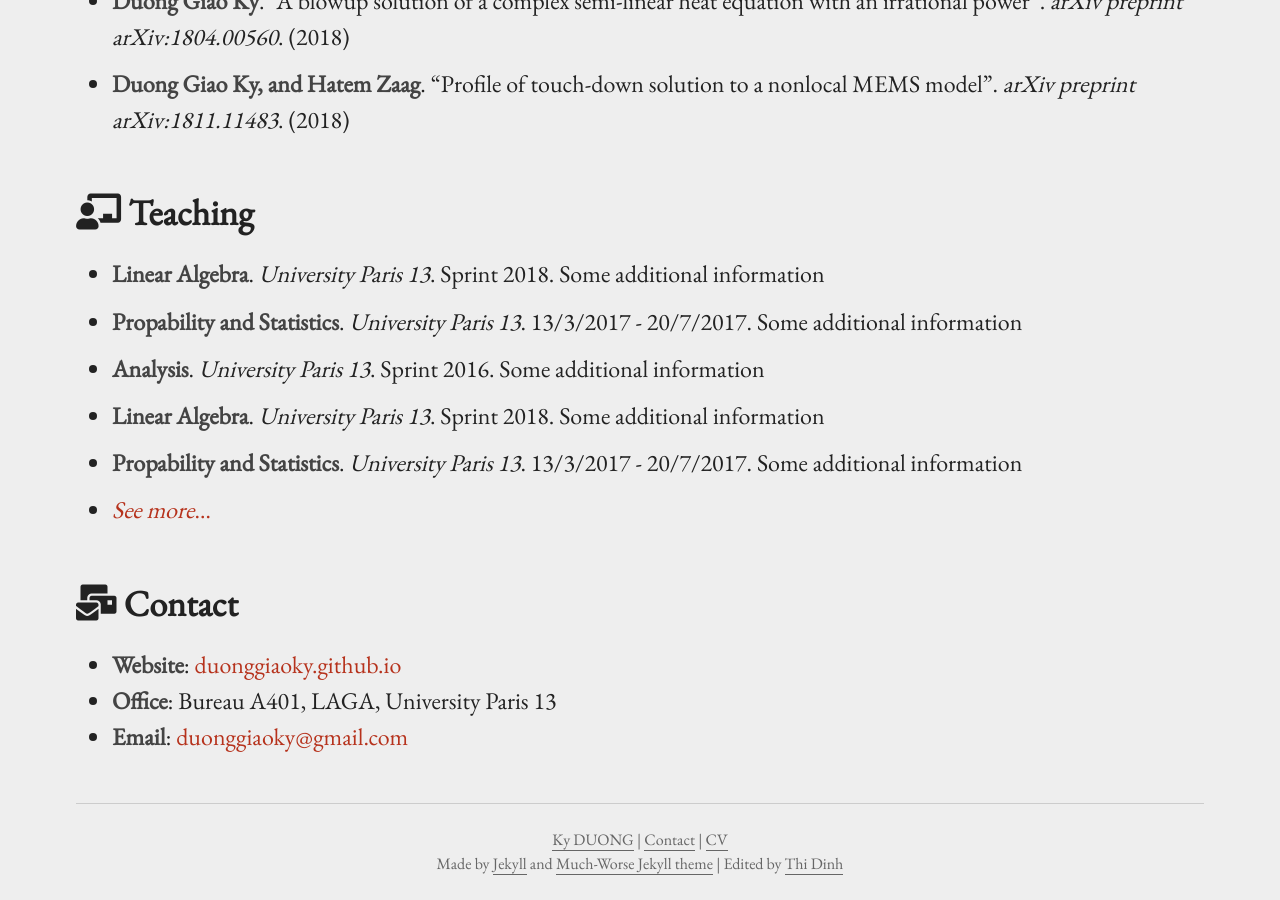
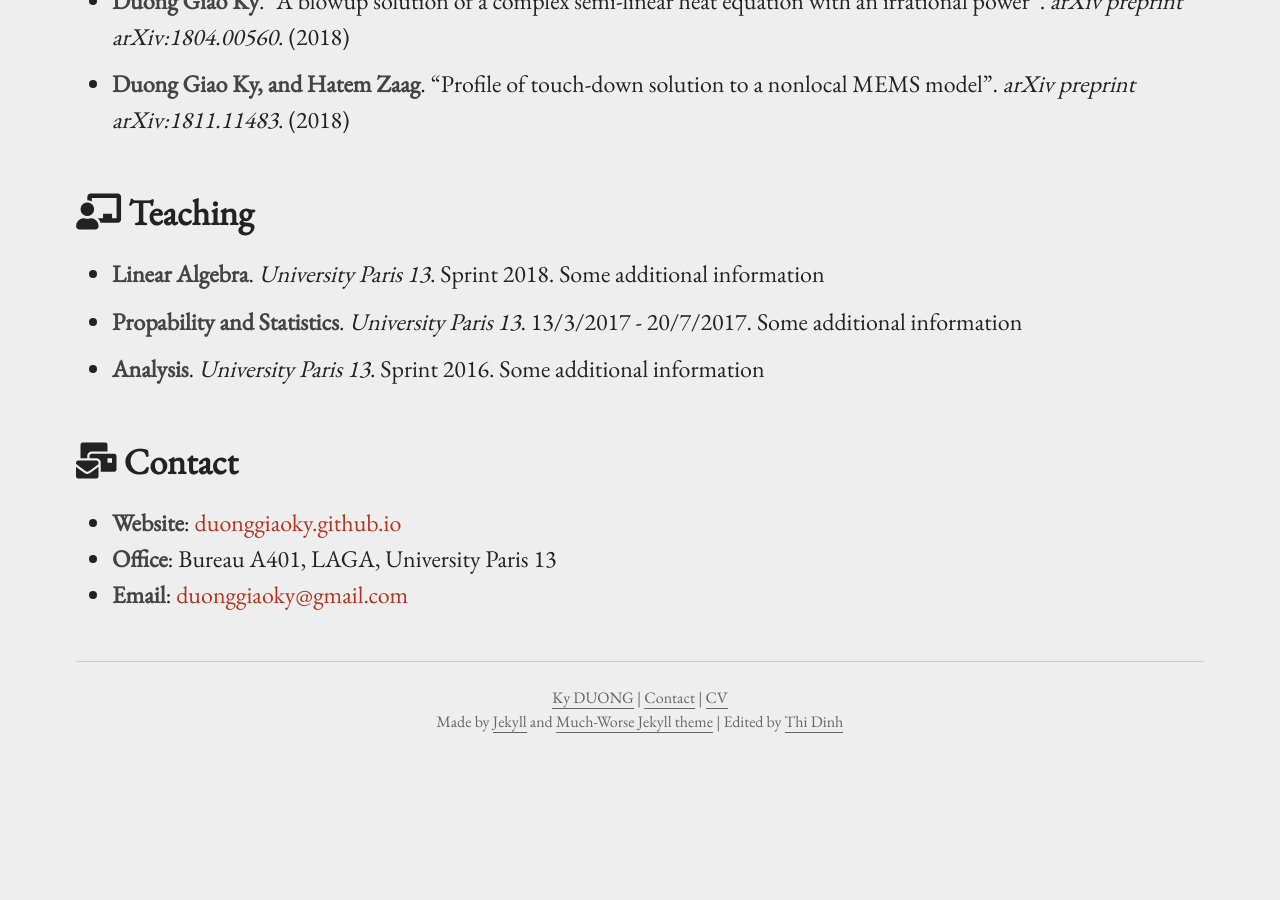
Before and after one commit to duonggiaoky/duonggiaoky.github.io, a Jekyll site: the page built from index.md, in a window 1280 px wide and 900 px high, scrolled down 707 px. Built offline with Jekyll 4.4.1, drawn with Linux system fonts in a browser that asks for light colours; after the commit the page ends 1465 px from its top, so only the background shows below that.

Commit message:
Update teaching.yml
There are some informations  are  the same as the other ones

```diff
--- a/_data/teaching.yml
+++ b/_data/teaching.yml
@@ -10,15 +10,3 @@
   place: "University Paris 13"
   time: "Sprint 2016"
   more: "Some additional information"
-- course: "Linear Algebra"
-  place: "University Paris 13"
-  time: "Sprint 2018"
-  more: "Some additional information"
-- course: "Propability and Statistics"
-  place: "University Paris 13"
-  time: "13/3/2017 - 20/7/2017"
-  more: "Some additional information"
-- course: "Analysis"
-  place: "University Paris 13"
-  time: "Sprint 2016"
-  more: "Some additional information"
```
